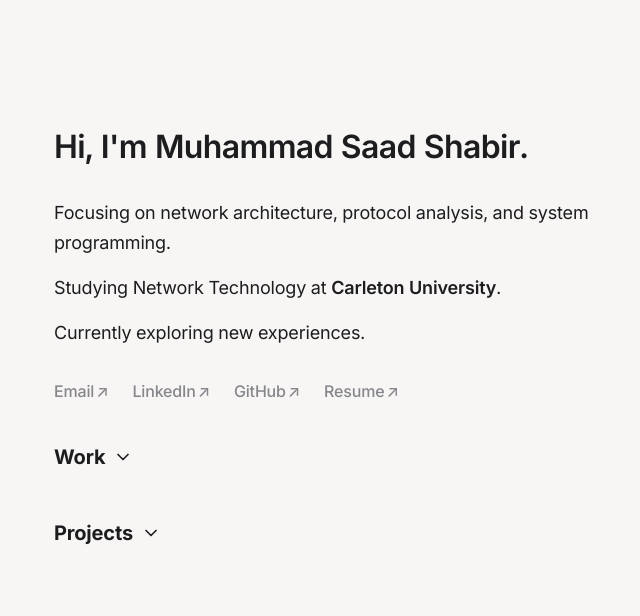
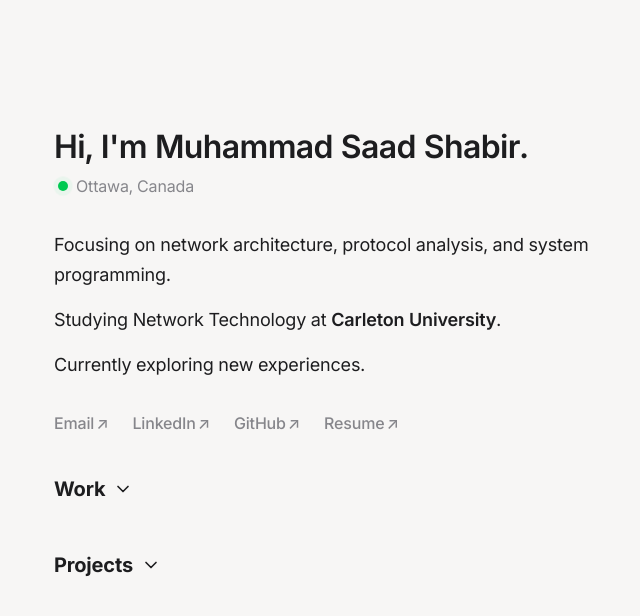
Before and after one commit to msaadshabir/personal-website, a Next.js app: page / in a window 1280 px wide. Shown: the top 616 px of the page, without its empty margins (298-938 px from the left). Built offline with nearby package versions, Linux system fonts and the light colour scheme.

Commit message:
Add location badge to homepage header

```diff
--- a/app/page.tsx
+++ b/app/page.tsx
@@ -9,7 +9,16 @@
     <main className="flex w-full min-h-screen flex-col items-center font-sans px-8 bg-background text-foreground">
       <div className="z-50 flex w-full flex-col items-start gap-8 px-4 pt-32 pb-48 text-base md:w-3/4 lg:w-1/2">
         <section className="flex flex-col gap-8">
-          <h2 className="font-semibold tracking-[-0.02em] text-foreground">Hi, I&apos;m Muhammad Saad Shabir.</h2>
+          <div className="flex flex-col gap-2">
+            <h2 className="font-semibold tracking-[-0.02em] text-foreground">Hi, I&apos;m Muhammad Saad Shabir.</h2>
+            <div className="flex items-center gap-2 text-muted-foreground ml-1">
+              <span className="relative flex h-2.5 w-2.5">
+                <span className="animate-ping absolute inline-flex h-full w-full rounded-full bg-green-400 opacity-75"></span>
+                <span className="relative inline-flex rounded-full h-2.5 w-2.5 bg-green-500"></span>
+              </span>
+              <span>Ottawa, Canada</span>
+            </div>
+          </div>
           <div className="space-y-4">
             <p className="text-lg leading-relaxed">
               Focusing on network architecture, protocol analysis, and system programming.
```
